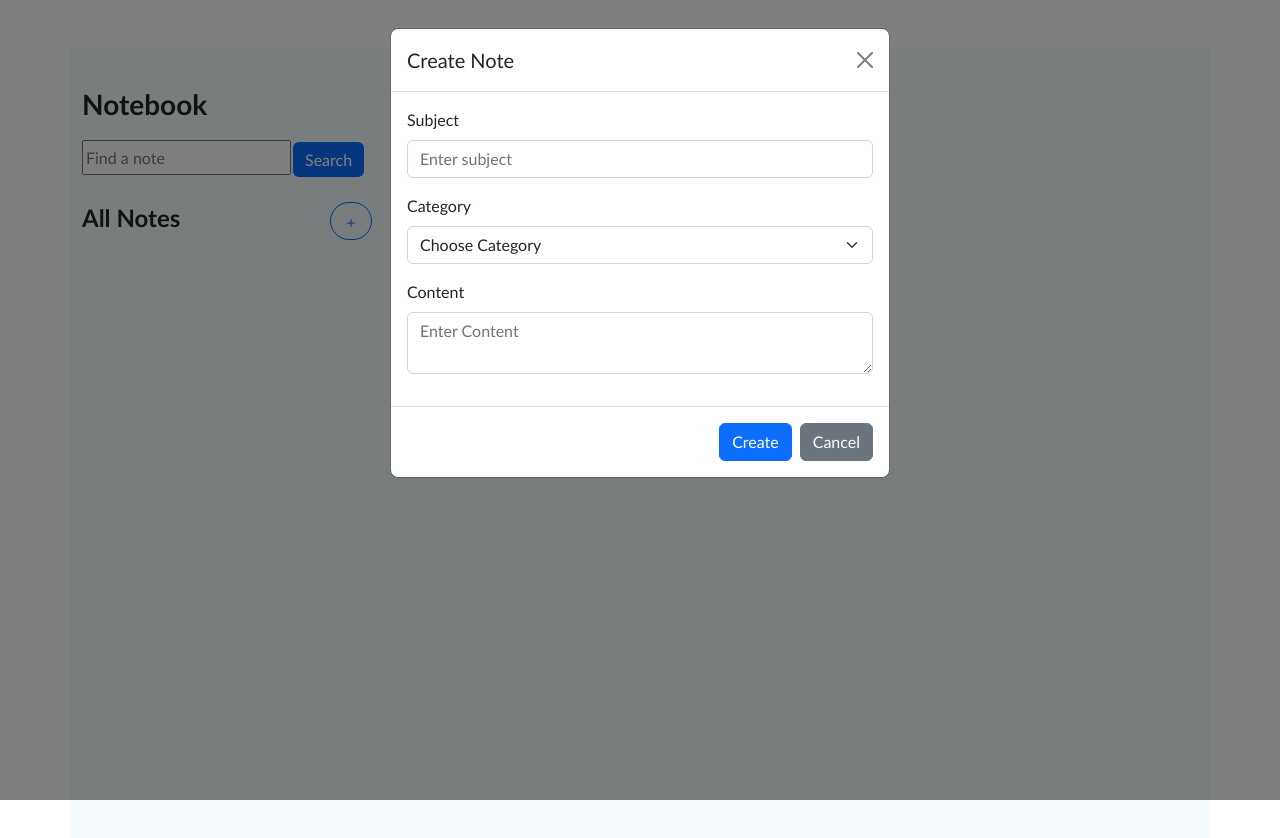
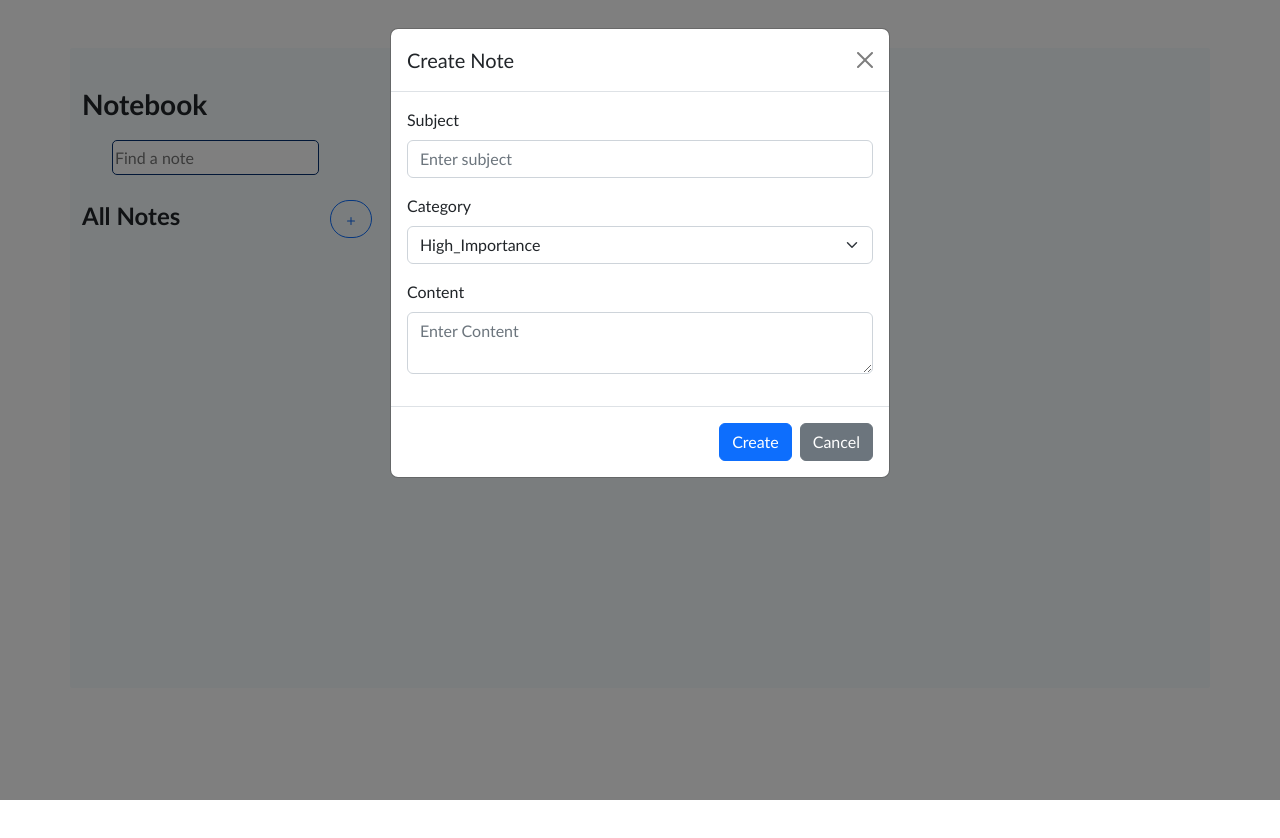
Before and after one commit to anilaavdylii/Notebook, a React (Create React App) app: page / in a window 1280 px wide. Both pictures are taken after a click on the button 351 px from the left and 221 px from the top of the page. Shown: the top 838 px of the page. After the commit the page ends 800 px from the top, so only its background shows below. Built offline with nearby package versions, Linux system fonts and the light colour scheme.

Commit message:
added category and date for each note

```diff
--- a/src/components/Note.jsx
+++ b/src/components/Note.jsx
@@ -22,12 +22,13 @@ const Note = () => {
             <p className='content'>Select a note to view its content</p>
             :
             <div className='content'>
-                <h6 className='category'> Category ~ Date</h6>
-                <div className='icons'>
-                  <i onClick={()=> setEditModal(true)} className='far fa-edit mr-3' style={{'color':'#5DC250', 'cursor':'pointer'}}></i>
+              <div className='icons mb-4'>
+                  <i onClick={()=> setEditModal(true)} className='far fa-edit me-3' style={{'color':'#5DC250', 'cursor':'pointer'}}></i>
                   <i onClick={handleDelete} className='far fa-trash-alt ml-3' style={{'color':'#5DC250', 'marginRight':'5px', 'cursor':'pointer'}}></i>
                 </div>
-              <p>{currNote.Content}</p>
+                <h6 className='category'> Category  ~ <b>{currNote.Category}</b></h6>
+                <h6 className='category'> Date ~ <b>{currNote.Date}</b></h6>
+              <p>Content ~ <b>{currNote.Content}</b></p>
             </div>
         }
         <EditNote/>
--- a/src/components/Notes.jsx
+++ b/src/components/Notes.jsx
@@ -6,7 +6,7 @@ import CreateNote from '../modals/CreateNote';
 
 const Notes = () => {
   const {
-    currNote, setCurrNote, searchTerm, noteList, setModal
+    currNote, setCurrNote, searchTerm, noteList, setModal,setContent, setSubject, setCategory
   } = useContext(NoteContext);
 
 
@@ -23,9 +23,10 @@ const Notes = () => {
 
   const handleClick = () => {
     setModal(true);
+    setSubject('');
+    setContent('');
+    setCategory('');
     console.log(noteList);
-
-        console.log({currNote});
   }
 
  const j = Object.values(noteList);
@@ -48,7 +49,7 @@ const Notes = () => {
                   }
               }).map((note, index) => {
                  return (
-                  <li key={index}>
+                  <li key={index} >
                     <input className="radio" type="radio" value={note.Subject} name="currName" onChange= {handleChange}/>{note.Subject}
                   </li>
                   );
--- a/src/components/Search.jsx
+++ b/src/components/Search.jsx
@@ -13,6 +13,7 @@ const Search = () => {
     searchRef.current.focus();
   },[])
 
+
   return (
     <div className="search">
       <div className="searchForm">
@@ -22,7 +23,7 @@ const Search = () => {
           type="text"
           placeholder="Find a note"
         />
-        <Button className='btn-search'>Search</Button>
+
       </div>
     </div>
   );
--- a/src/context/NoteContext.js
+++ b/src/context/NoteContext.js
@@ -8,6 +8,18 @@ function NoteProvider({children, note}){
     const [subject, setSubject] = useState('');
     const [content, setContent] = useState('');
     const [category, setCategory] = useState('');
+
+    const categoryList = [
+        {
+            name: 'High_Importance'
+        },
+        {
+            name: 'Medium_Importance'
+        },
+        {
+            name: 'Low_Importance'
+        }
+    ]
 
     const [currNote, setCurrNote] = useState();
 
@@ -33,24 +45,10 @@ function NoteProvider({children, note}){
     }
 
 
-    // const updateListArray = (obj, index) =>{
-    //     let tempList = noteList;
-    //     tempList[index] = obj;
-    //     localStorage.setItem("Notes", JSON.stringify(tempList));
-    //     setNoteList(noteList);
-    //     window.location.reload();
-
-    // }
-
-    // const updateNote = (obj) =>{
-    //     updateListArray(obj, index)
-    // }
-
-
     return(
         <NoteContext.Provider value={{note, noteList, setNoteList, subject, setSubject,
                             content, setContent, category, setCategory, modal, setModal, editModal, setEditModal,   editToggle,
-                            toggle, saveNote, searchTerm, setSearchTerm, currNote, setCurrNote
+                            toggle, saveNote, searchTerm, setSearchTerm, currNote, setCurrNote, categoryList
                     }}>
             {children}
         </NoteContext.Provider>
--- a/src/modals/CreateNote.jsx
+++ b/src/modals/CreateNote.jsx
@@ -11,7 +11,7 @@ function CreateNote  () {
         subject, setSubject,
         content, setContent,
         category, setCategory,
-        saveNote
+        saveNote, categoryList
     } = useContext(NoteContext);
 
 
@@ -21,6 +21,8 @@ function CreateNote  () {
 
         if(name === 'subject'){
             setSubject(value);
+        }else if(name === 'category'){
+            setCategory(value);
         }else{
             setContent(value);
         }
@@ -30,9 +32,15 @@ function CreateNote  () {
 
     const handleSave  = (event) =>{
         event.preventDefault();
+
+        let showDate = new Date();
+        var date = showDate.getDate()+'/'+(showDate.getMonth()+1)+'/'+showDate.getFullYear();
+
         var note = {};
         note["Subject"] = subject;
         note["Content"] = content;
+        note["Category"] = category;
+        note["Date"] = date;
         saveNote(note);
     }
 
@@ -53,11 +61,12 @@ function CreateNote  () {
 
                 <Form.Group className="mb-3" controlId="formBasicCategory">
                     <Form.Label>Category</Form.Label>
-                    <Form.Select defaultValue="Choose..." >
-                        <option>Choose Category</option>
-                        <option>...</option>
-                        <option>...</option>
-                        <option>...</option>
+                    <Form.Select defaultValue="Choose..." onChange={(e) => setCategory(e.target.value)}>
+                        {categoryList.map((category, index) => {
+                            return (
+                                <option key={index} value={category.name} name="category" onChange= {handleChange}>{category.name}</option>
+                            );
+                        })}
                     </Form.Select>
                 </Form.Group>
                 <Form.Group className="mb-3" controlId="formBasicContent">
--- a/src/modals/EditNote.jsx
+++ b/src/modals/EditNote.jsx
@@ -7,11 +7,11 @@ import { NoteContext } from '../context/NoteContext';
 function EditNote() {
     const {
         noteList, setNoteList,
-        editModal, setEditModal,  editToggle,
+        editModal,  editToggle,
         subject, setSubject,
         content, setContent,
         category, setCategory,
-        saveNote, currNote
+         currNote, categoryList
     } = useContext(NoteContext);
 
 
@@ -19,6 +19,7 @@ function EditNote() {
         if(currNote){
             setSubject(currNote.Subject);
             setContent(currNote.Content);
+            setCategory(currNote.Category)
         }
     },[currNote])
 
@@ -37,7 +38,9 @@ function EditNote() {
 
         if (name === 'subject') {
             setSubject(value);
-        } else {
+        }else if(name === 'category'){
+            setCategory(value);
+        }else {
             setContent(value);
         }
     }
@@ -46,9 +49,15 @@ function EditNote() {
 
     const handleUpdate = (event) => {
         event.preventDefault();
+
+        let showDate = new Date();
+        var date = showDate.getDate()+'/'+(showDate.getMonth()+1)+'/'+showDate.getFullYear();
+
         let note = {};
         note["Subject"] = subject;
         note["Content"] = content;
+        note["Category"]= category;
+        note["Date"] = date
         updateNote(note);
     }
 
@@ -69,12 +78,13 @@ function EditNote() {
 
                     <Form.Group className="mb-3" controlId="formBasicCategory">
                         <Form.Label>Category</Form.Label>
-                        <Form.Select defaultValue="Choose..." >
-                            <option>Choose Category</option>
-                            <option>...</option>
-                            <option>...</option>
-                            <option>...</option>
-                        </Form.Select>
+                        <Form.Select  value={category.name} onChange={handleChange} name='category'>
+                        {categoryList.map((category, index) => {
+                            return (
+                                <option key={index} value={category.name} name="category" >{category.name}</option>
+                            );
+                        })}
+                    </Form.Select>
                     </Form.Group>
                     <Form.Group className="mb-3" controlId="formBasicContent">
                         <Form.Label>Content</Form.Label>
--- a/src/style.css
+++ b/src/style.css
@@ -6,7 +6,7 @@
     margin-top: 3rem;
     padding: 40px;
     border-radius: 2px;
-    height: 100vh;
+    min-height: 80vh;
     background-color: rgba(228, 245, 247, 0.382);
 }
 
@@ -18,22 +18,13 @@
     font-weight: bold;
 }
 
-.btn-search.btn.btn-primary{
-    height: 35px;
-    justify-content: center;
-    align-items: center;
-    border: 0px;
-    margin-left: 2px;
-}
 
-.btn-search.btn.btn-primary:hover {
-    background-color: transparent;
-    border: 2px solid #0D6AF4;
-    color: #0D6AF4;
-}
 
 .btn-input{
     height: 35px;
+    border-radius: 5px;
+    border: 1px solid #052f6e;
+    margin-left: 30px;
 }
 
 
@@ -121,7 +112,7 @@ li {
 }
 
 .category{
-    font-weight: bold;
+    font-weight: normal;
 }
 
 
```
